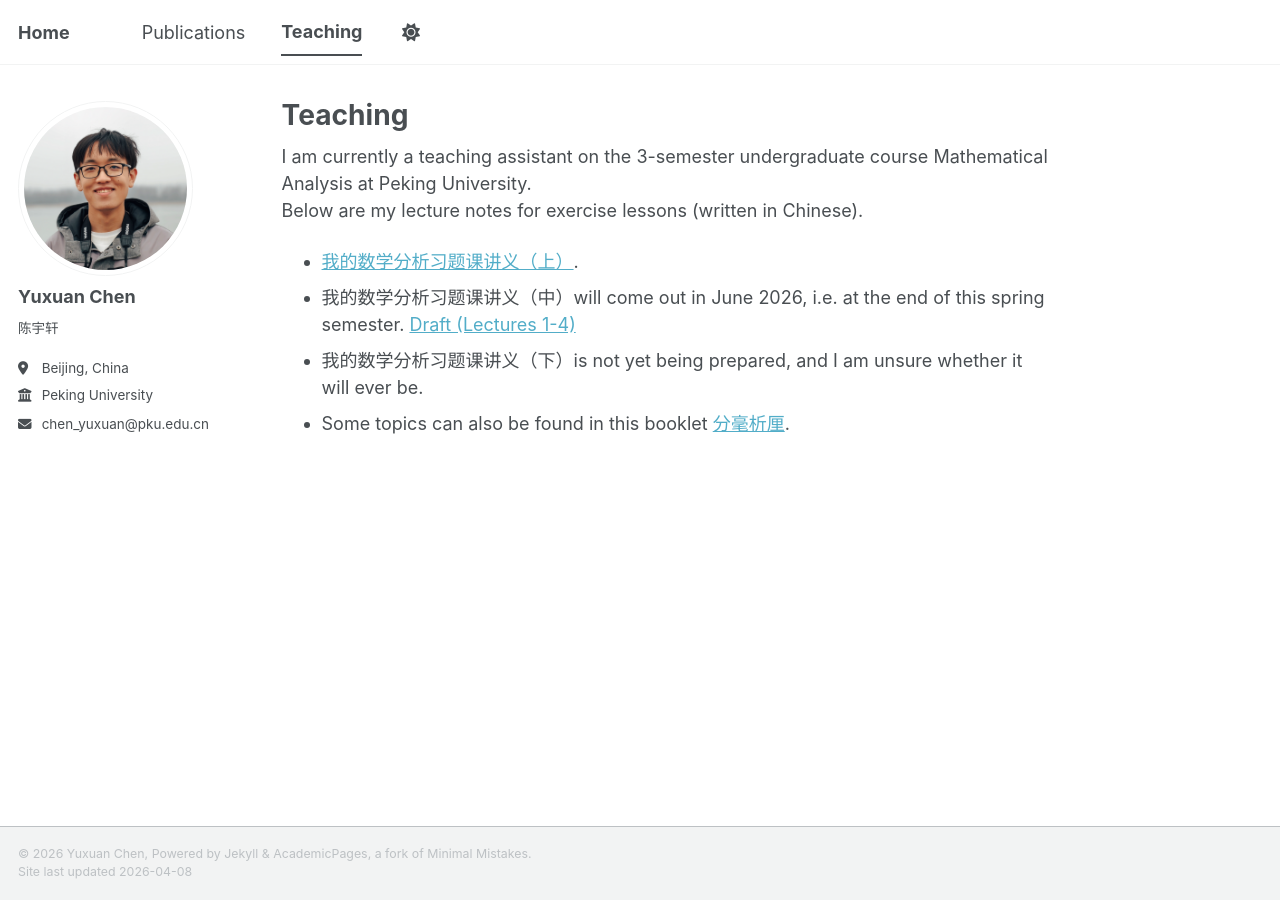
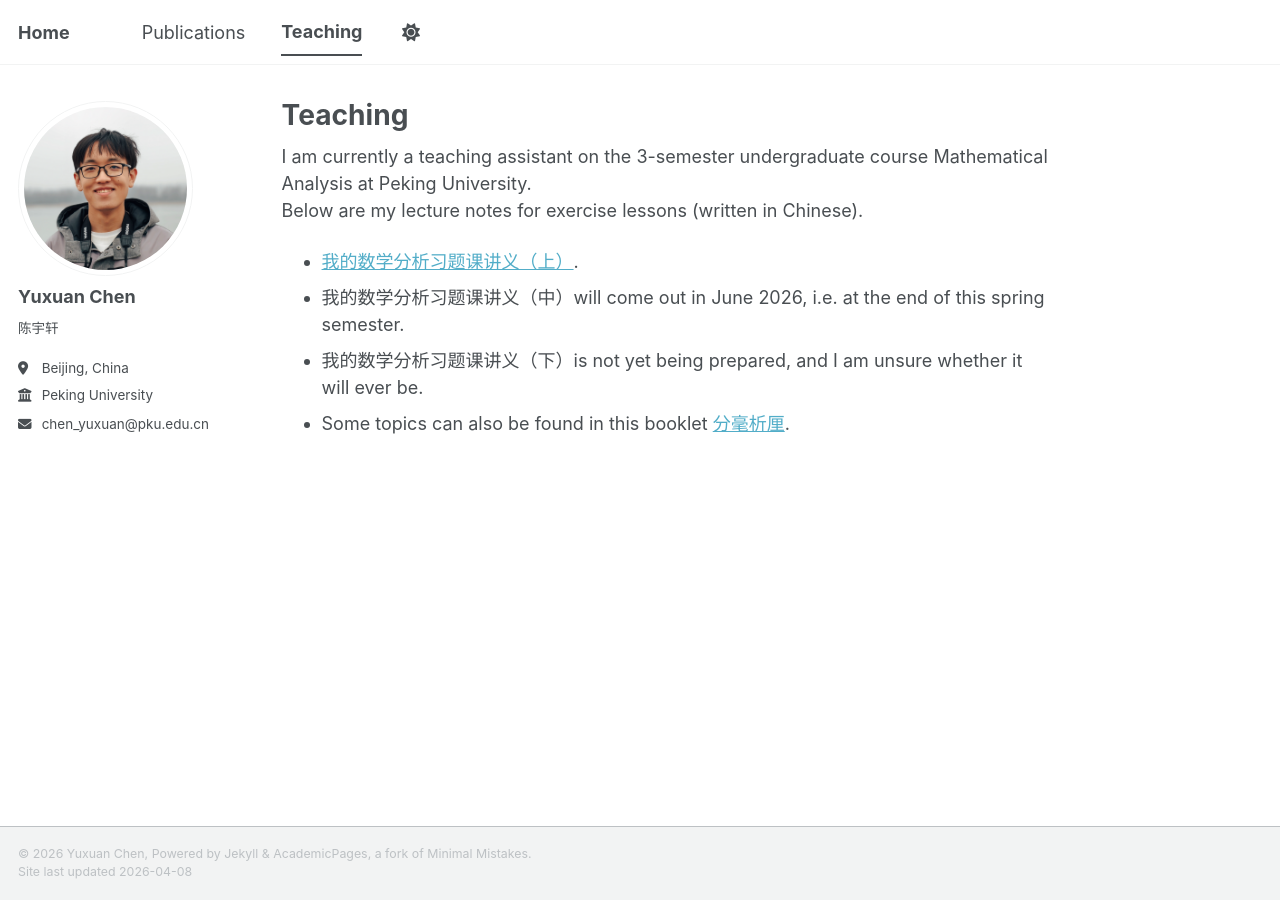
Before and after one commit to yxchen-pku/yxchen-pku.github.io, a Jekyll site: the page built from _pages/teaching.md, in a window 1280 px wide. Built offline with Jekyll 4.4.1, drawn with Linux system fonts in a browser that asks for light colours; a script bundle is joined from its source files by our own code; library files that are not in the unit come from our copies.

Commit message:
Update teaching.md

```diff
--- a/_pages/teaching.md
+++ b/_pages/teaching.md
@@ -10,6 +10,6 @@ I am currently a teaching assistant on the 3-semester undergraduate course Mathe
 Below are my lecture notes for exercise lessons (written in Chinese).
 
 - [我的数学分析习题课讲义（上）](../files/SFXT_1.pdf).
-- 我的数学分析习题课讲义（中）will come out in June 2026, i.e. at the end of this spring semester. [Draft (Lectures 1-4)](../files/SFXT_2.pdf)
+- 我的数学分析习题课讲义（中）will come out in June 2026, i.e. at the end of this spring semester.
 - 我的数学分析习题课讲义（下）is not yet being prepared, and I am unsure whether it will ever be.
 - Some topics can also be found in this booklet [分毫析厘](../files/FHXL.pdf).
```
